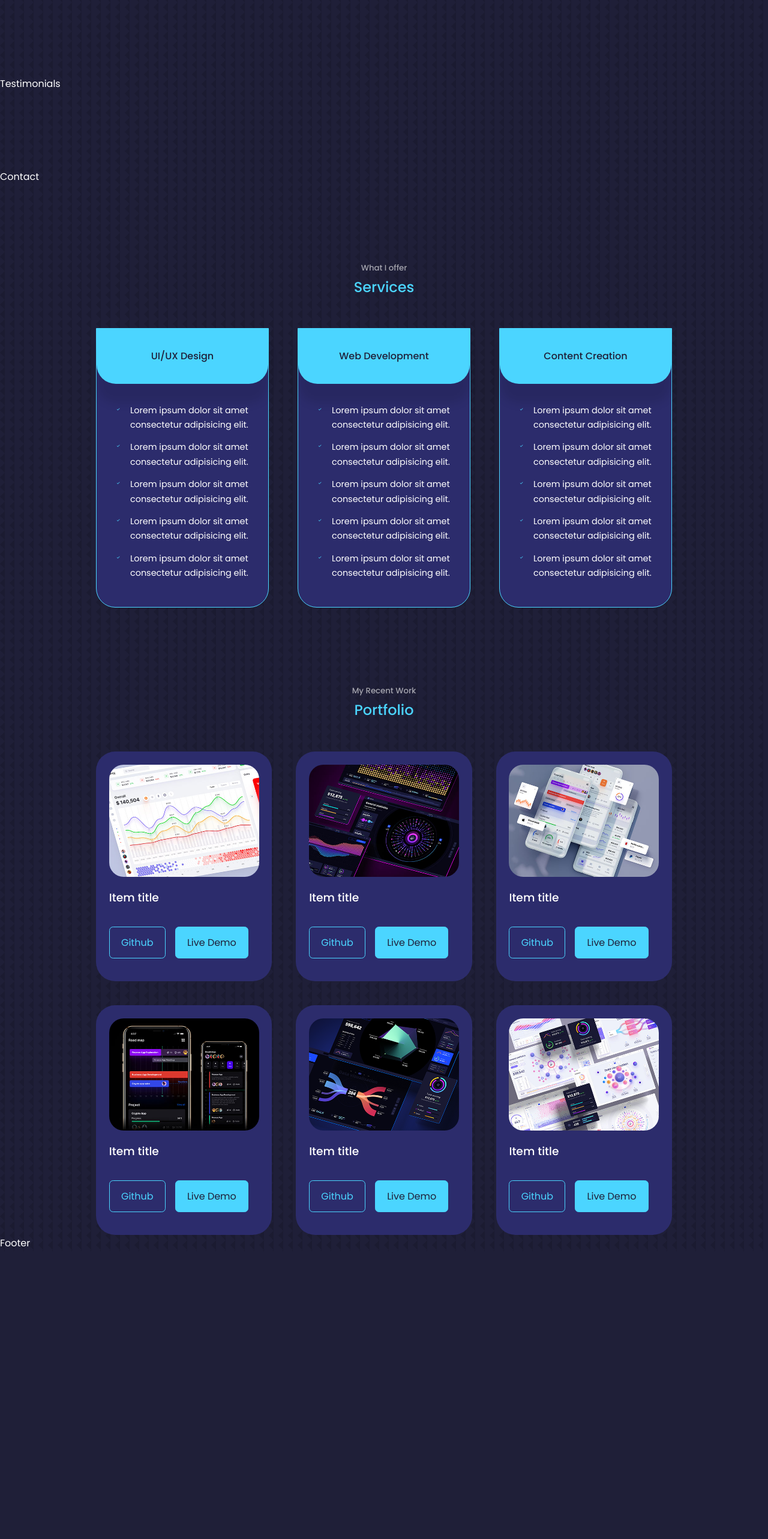
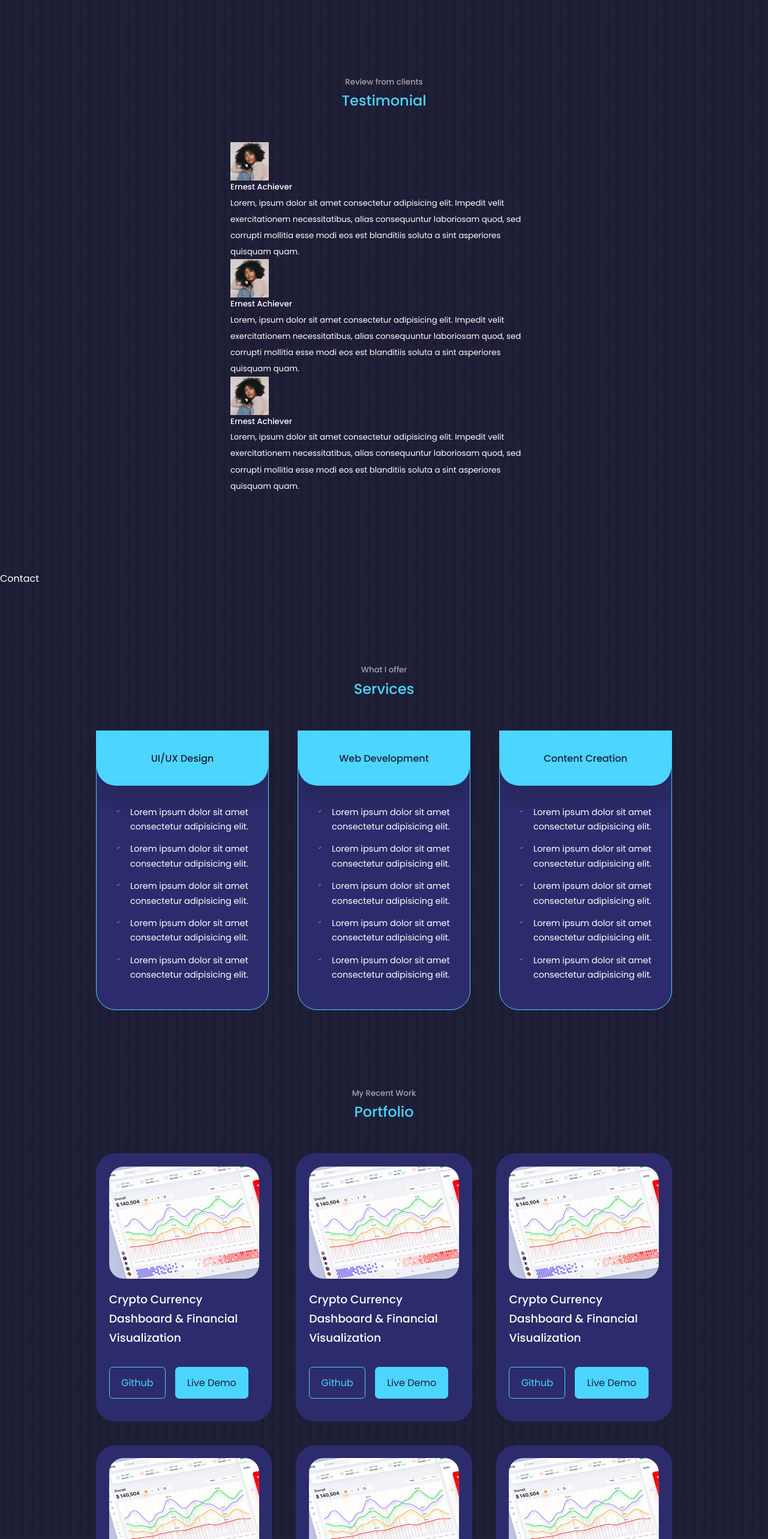
Before and after one commit to DEVpjy5658/portfoliojyp, a React (Create React App) app: page / in a window 1280 px wide. Shown: the part 2060-4626 px from the top of the page at 60% size. Before the commit the page ends 4146 px from the top, so only its background shows below. Built offline with nearby package versions, Linux system fonts and the light colour scheme.

Commit message:
Finished portfolio. Added testimonials

```diff
--- a/src/components/portfolio/Portfolio.jsx
+++ b/src/components/portfolio/Portfolio.jsx
@@ -7,6 +7,51 @@ import IMG4 from '../../assets/portfolio4.jpg'
 import IMG5 from '../../assets/portfolio5.png'
 import IMG6 from '../../assets/portfolio6.jpg'
 
+const data = [
+  {
+    id: 1,
+    image: IMG1,
+    title: 'Crypto Currency Dashboard & Financial Visualization',
+    github: 'https://github.com/DEVpjy5658',
+    demo: 'https://dribbble.com/search/crypto-currency-dashboard'
+  },
+  {
+    id: 2,
+    image: IMG1,
+    title: 'Crypto Currency Dashboard & Financial Visualization',
+    github: 'https://github.com/DEVpjy5658',
+    demo: 'https://dribbble.com/search/crypto-currency-dashboard'
+  },
+  {
+    id: 3,
+    image: IMG1,
+    title: 'Crypto Currency Dashboard & Financial Visualization',
+    github: 'https://github.com/DEVpjy5658',
+    demo: 'https://dribbble.com/search/crypto-currency-dashboard'
+  },
+  {
+    id: 4,
+    image: IMG1,
+    title: 'Crypto Currency Dashboard & Financial Visualization',
+    github: 'https://github.com/DEVpjy5658',
+    demo: 'https://dribbble.com/search/crypto-currency-dashboard'
+  },
+  {
+    id: 5,
+    image: IMG1,
+    title: 'Crypto Currency Dashboard & Financial Visualization',
+    github: 'https://github.com/DEVpjy5658',
+    demo: 'https://dribbble.com/search/crypto-currency-dashboard'
+  },
+  {
+    id: 6,
+    image: IMG1,
+    title: 'Crypto Currency Dashboard & Financial Visualization',
+    github: 'https://github.com/DEVpjy5658',
+    demo: 'https://dribbble.com/search/crypto-currency-dashboard'
+  }
+]
+
 const Portfolio = () => {
   return (
     <section id='portfolio'>
@@ -14,71 +59,24 @@ const Portfolio = () => {
       <h2>Portfolio</h2>
 
       <div className='container portfolio_container'>
-        <article className='portfolio_item'>
-          <div className='portfolio_item-image'>
-            <img src={IMG1} alt='' />
+        {
+          data.map(({id, image, title, github, demo}) => {
+            return (
+              <article key={id} className='portfolio_item'>
+              <div className='portfolio_item-image'>
+              <img src={image} alt={title} />
           </div>
-          <h3>Item title</h3>
+          <h3>{title}</h3>
           <div className='portfolio_item-cta'>
-            <a href='https://github.com/Harvest-Builders/Samurai-Pizza-Cats-JinyoungPark' className='btn' target='_blank'>Github</a>
-            <a href='https://dribbble.com/Alien_pixels' className='btn btn-primary' target='_blank'>Live Demo</a>
-          </div>
-          </article>
-
-        <article className='portfolio_item'>
-          <div className='portfolio_item-image'>
-            <img src={IMG2} alt='' />
-          </div>
-          <h3>Item title</h3>
-          <div className='portfolio_item-cta'>
-            <a href='https://github.com/Harvest-Builders/Samurai-Pizza-Cats-JinyoungPark' className='btn' target='_blank'>Github</a>
-            <a href='https://dribbble.com/Alien_pixels' className='btn btn-primary' target='_blank'>Live Demo</a>
+            <a href={github} className='btn' target='_blank'>Github</a>
+            <a href={demo} className='btn btn-primary' target='_blank'>Live Demo</a>
           </div>
         </article>
+            )
+          })
+        }
 
-        <article className='portfolio_item'>
-          <div className='portfolio_item-image'>
-            <img src={IMG3} alt='' />
-          </div>
-          <h3>Item title</h3>
-          <div className='portfolio_item-cta'>
-            <a href='https://github.com/Harvest-Builders/Samurai-Pizza-Cats-JinyoungPark' className='btn' target='_blank'>Github</a>
-            <a href='https://dribbble.com/Alien_pixels' className='btn btn-primary' target='_blank'>Live Demo</a>
-          </div>
-        </article>
 
-        <article className='portfolio_item'>
-          <div className='portfolio_item-image'>
-            <img src={IMG4} alt='' />
-          </div>
-          <h3>Item title</h3>
-          <div className='portfolio_item-cta'>
-            <a href='https://github.com/Harvest-Builders/Samurai-Pizza-Cats-JinyoungPark' className='btn' target='_blank'>Github</a>
-            <a href='https://dribbble.com/Alien_pixels' className='btn btn-primary' target='_blank'>Live Demo</a>
-          </div>
-        </article>
-
-        <article className='portfolio_item'>
-          <div className='portfolio_item-image'>
-            <img src={IMG5} alt='' />
-          </div>
-          <h3>Item title</h3>
-          <div className='portfolio_item-cta'>
-            <a href='https://github.com/Harvest-Builders/Samurai-Pizza-Cats-JinyoungPark' className='btn' target='_blank'>Github</a>
-            <a href='https://dribbble.com/Alien_pixels' className='btn btn-primary' target='_blank'>Live Demo</a>
-          </div>
-        </article>
-
-        <article className='portfolio_item'>
-          <div className='portfolio_item-image'>
-            <img src={IMG6} alt='' />
-          </div>
-          <h3>Item title</h3>
-          <div className='portfolio_item-cta'>
-            <a href='https://github.com/Harvest-Builders/Samurai-Pizza-Cats-JinyoungPark' className='btn' target='_blank'>Github</a>
-            <a href='https://dribbble.com/Alien_pixels' className='btn btn-primary' target='_blank'>Live Demo</a>
-          </div>
-        </article>
       </div>
     </section>
   )
--- a/src/components/testimonials/Testimonials.jsx
+++ b/src/components/testimonials/Testimonials.jsx
@@ -1,9 +1,57 @@
 import React from 'react'
 import './testimonials.css'
+import AVTR1 from '../../assets/avatar1.jpg'
+import AVTR2 from '../../assets/avatar2.jpg'
+import AVTR3 from '../../assets/avatar3.jpg'
+import AVTR4 from '../../assets/avatar4.jpg'
+
 
 const Testimonials = () => {
   return (
-    <section id='testimonials'>Testimonials</section>
+    <section id='testimonials'>
+      <h5>Review from clients</h5>
+      <h2>Testimonial</h2>
+
+      <div className='container testimonials_container'>
+        <article className='testimonial'>
+          <div className='client_avatar'>
+            <img src={AVTR1} alt='Avatar One' />
+          </div>
+          <h5 className='client_name'>Ernest Achiever</h5>
+          <small className='client_review'>
+              Lorem, ipsum dolor sit amet consectetur adipisicing elit.
+              Impedit velit exercitationem necessitatibus, alias consequuntur
+              laboriosam quod, sed corrupti mollitia esse modi eos est
+              blanditiis soluta a sint asperiores quisquam quam.
+          </small>
+        </article>
+        <article className='testimonial'>
+          <div className='client_avatar'>
+            <img src={AVTR1} alt='Avatar One' />
+          </div>
+          <h5 className='client_name'>Ernest Achiever</h5>
+          <small className='client_review'>
+              Lorem, ipsum dolor sit amet consectetur adipisicing elit.
+              Impedit velit exercitationem necessitatibus, alias consequuntur
+              laboriosam quod, sed corrupti mollitia esse modi eos est
+              blanditiis soluta a sint asperiores quisquam quam.
+          </small>
+        </article>
+        <article className='testimonial'>
+          <div className='client_avatar'>
+            <img src={AVTR1} alt='Avatar One' />
+          </div>
+          <h5 className='client_name'>Ernest Achiever</h5>
+          <small className='client_review'>
+              Lorem, ipsum dolor sit amet consectetur adipisicing elit.
+              Impedit velit exercitationem necessitatibus, alias consequuntur
+              laboriosam quod, sed corrupti mollitia esse modi eos est
+              blanditiis soluta a sint asperiores quisquam quam.
+          </small>
+        </article>
+      </div>
+
+    </section>
   )
 }
 
--- a/src/components/testimonials/testimonials.css
+++ b/src/components/testimonials/testimonials.css
@@ -0,0 +1,9 @@
+.container.testimonials_container {
+    width: 40%;
+}
+
+.client_avatar {
+    width: 4rem;
+    aspect-ratio: 1/1;
+    overflow: hidden;
+}
```
